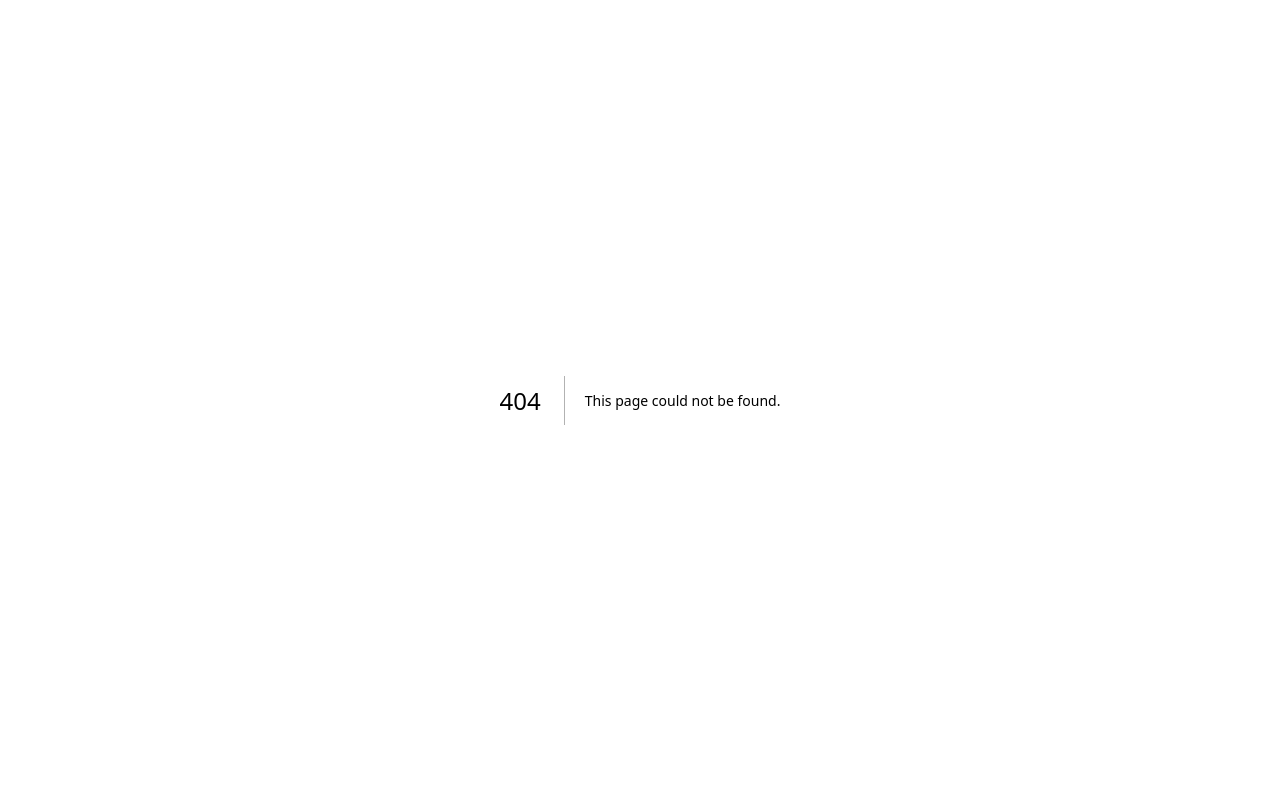
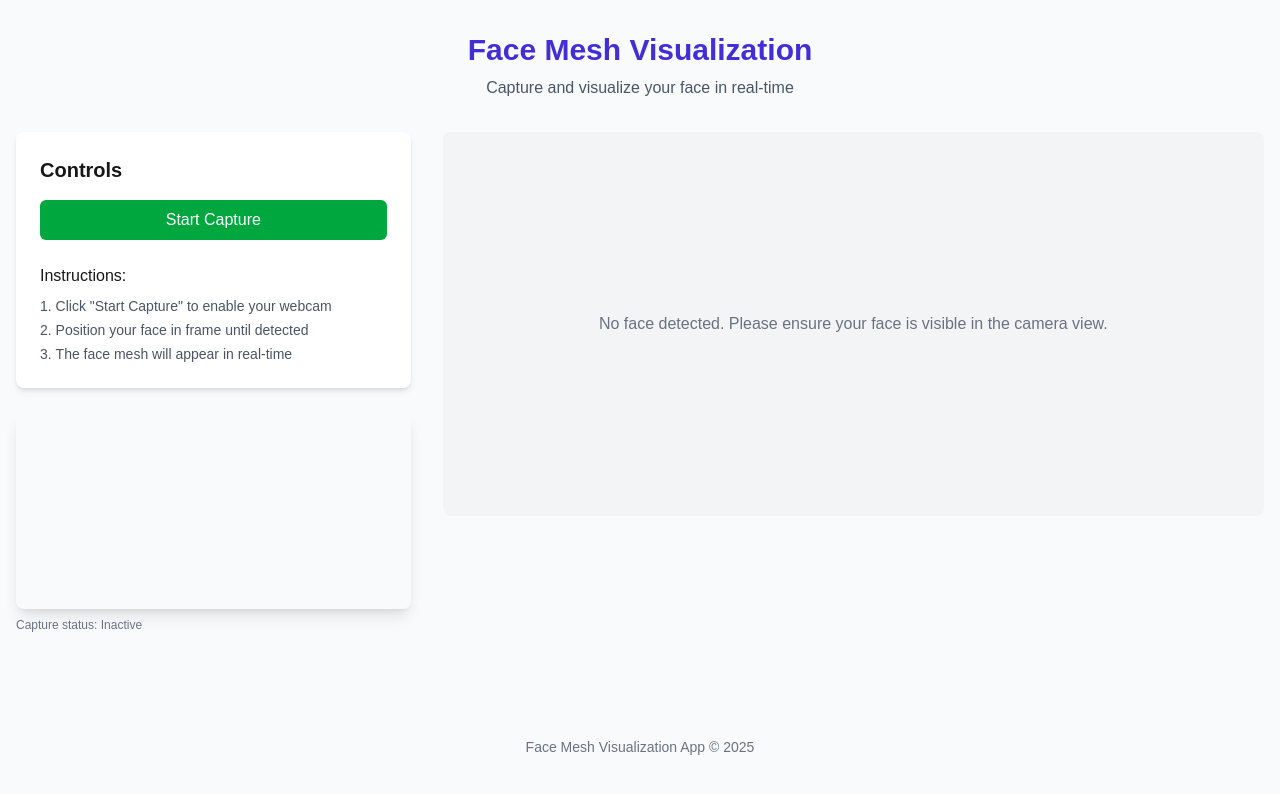
Before and after one commit to theodoreamadeo/suits, a Next.js app in the folder frontend/: page /suit-me in a window 1280 px wide. Before the commit this address had no page. Shown: the top 794 px of the page. Built offline with nearby package versions, Linux system fonts and the light colour scheme; no server answers.

Commit message:
feat: implemented segmented face into the UI

```diff
--- /dev/null
+++ b/frontend/app/suit-me/page.tsx
@@ -0,0 +1,84 @@
+'use client';
+
+import { useState, useCallback } from 'react';
+import WebcamCapture from '../components/WebcamCapture';
+import FaceMeshDisplay from '../components/FaceMeshDisplay';
+import { ProcessedFrame } from '../types';
+
+export default function Home() {
+  const [isCapturing, setIsCapturing] = useState<boolean>(false);
+  const [processedFrame, setProcessedFrame] = useState<ProcessedFrame | null>(null);
+  const [error, setError] = useState<string>('');
+
+  const handleFrameProcessed = useCallback((frame: ProcessedFrame) => {
+    setProcessedFrame(frame);
+  }, []);
+
+  const toggleCapture = () => {
+    setIsCapturing(prev => !prev);
+    if (!isCapturing) {
+      // Reset previous results when starting capture
+      setError('');
+    }
+  };
+
+  return (
+    <div className="min-h-screen bg-gray-50">
+      <main className="container mx-auto py-8 px-4">
+        <header className="mb-8 text-center">
+          <h1 className="text-3xl font-bold text-indigo-700 mb-2">Face Mesh Visualization</h1>
+          <p className="text-gray-600">Capture and visualize your face in real-time</p>
+        </header>
+
+        <div className="grid grid-cols-1 lg:grid-cols-3 gap-8">
+          <div className="lg:col-span-1 space-y-6">
+            <div className="bg-white rounded-lg shadow-md p-6">
+              <h2 className="text-xl font-semibold mb-4">Controls</h2>
+
+              <div className="space-y-4">
+                <button
+                  onClick={toggleCapture}
+                  className={`w-full py-2 px-4 rounded-md font-medium focus:outline-none focus:ring-2 focus:ring-offset-2 ${
+                    isCapturing
+                      ? 'bg-red-600 hover:bg-red-700 text-white focus:ring-red-500'
+                      : 'bg-green-600 hover:bg-green-700 text-white focus:ring-green-500'
+                  }`}
+                >
+                  {isCapturing ? 'Stop Capture' : 'Start Capture'}
+                </button>
+              </div>
+
+              {error && (
+                <div className="mt-4 p-3 bg-red-100 text-red-700 text-sm rounded-md">
+                  {error}
+                </div>
+              )}
+
+              <div className="mt-6">
+                <h3 className="font-medium mb-2">Instructions:</h3>
+                <ol className="list-decimal list-inside text-sm text-gray-600 space-y-1">
+                  <li>Click "Start Capture" to enable your webcam</li>
+                  <li>Position your face in frame until detected</li>
+                  <li>The face mesh will appear in real-time</li>
+                </ol>
+              </div>
+            </div>
+
+            <WebcamCapture
+              onFrameProcessed={handleFrameProcessed}
+              isCapturing={isCapturing}
+            />
+          </div>
+
+          <div className="lg:col-span-2">
+            <FaceMeshDisplay processedFrame={processedFrame} />
+          </div>
+        </div>
+      </main>
+
+      <footer className="mt-12 py-6 text-center text-gray-500 text-sm">
+        <p>Face Mesh Visualization App © {new Date().getFullYear()}</p>
+      </footer>
+    </div>
+  );
+}
```
